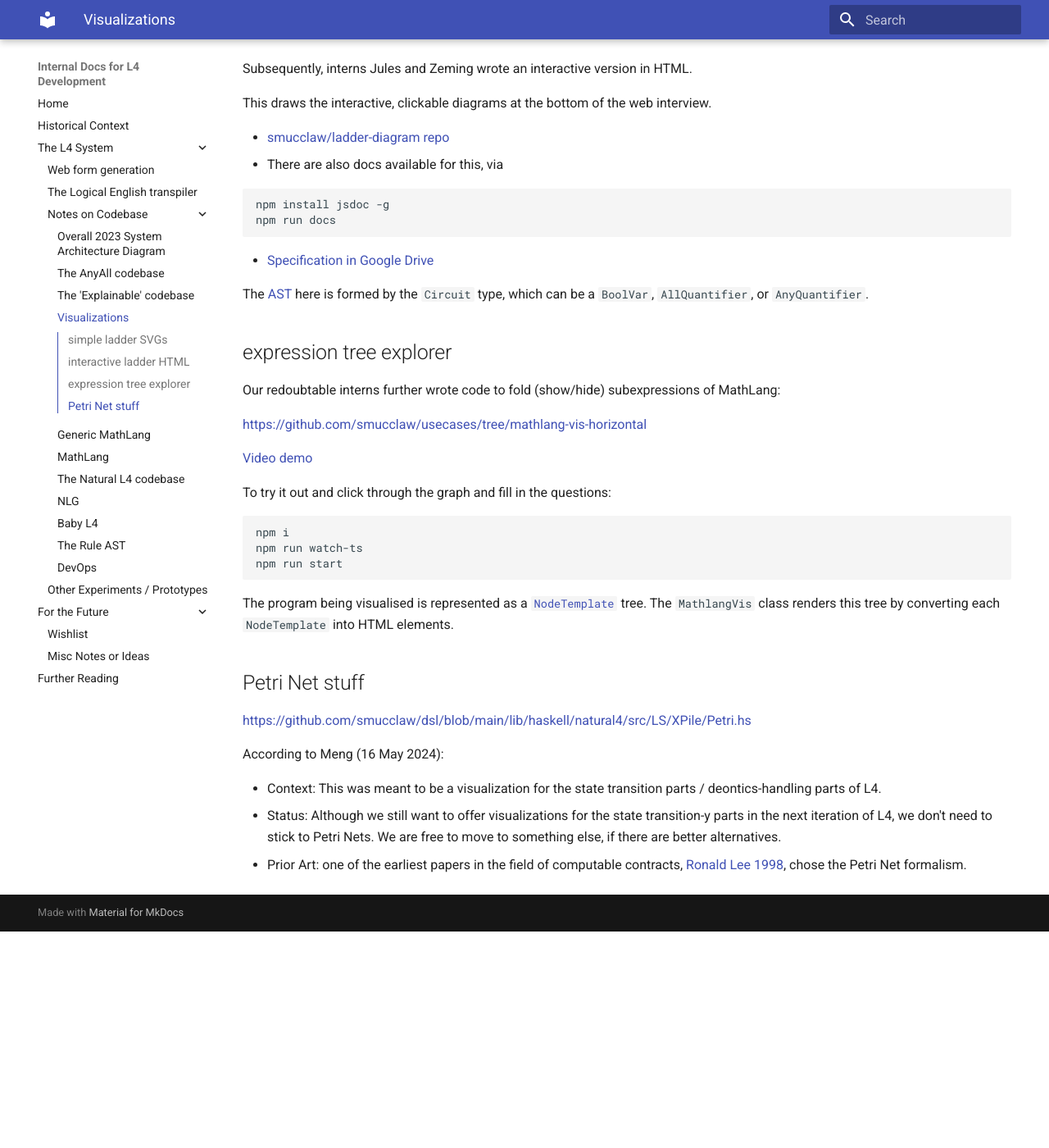
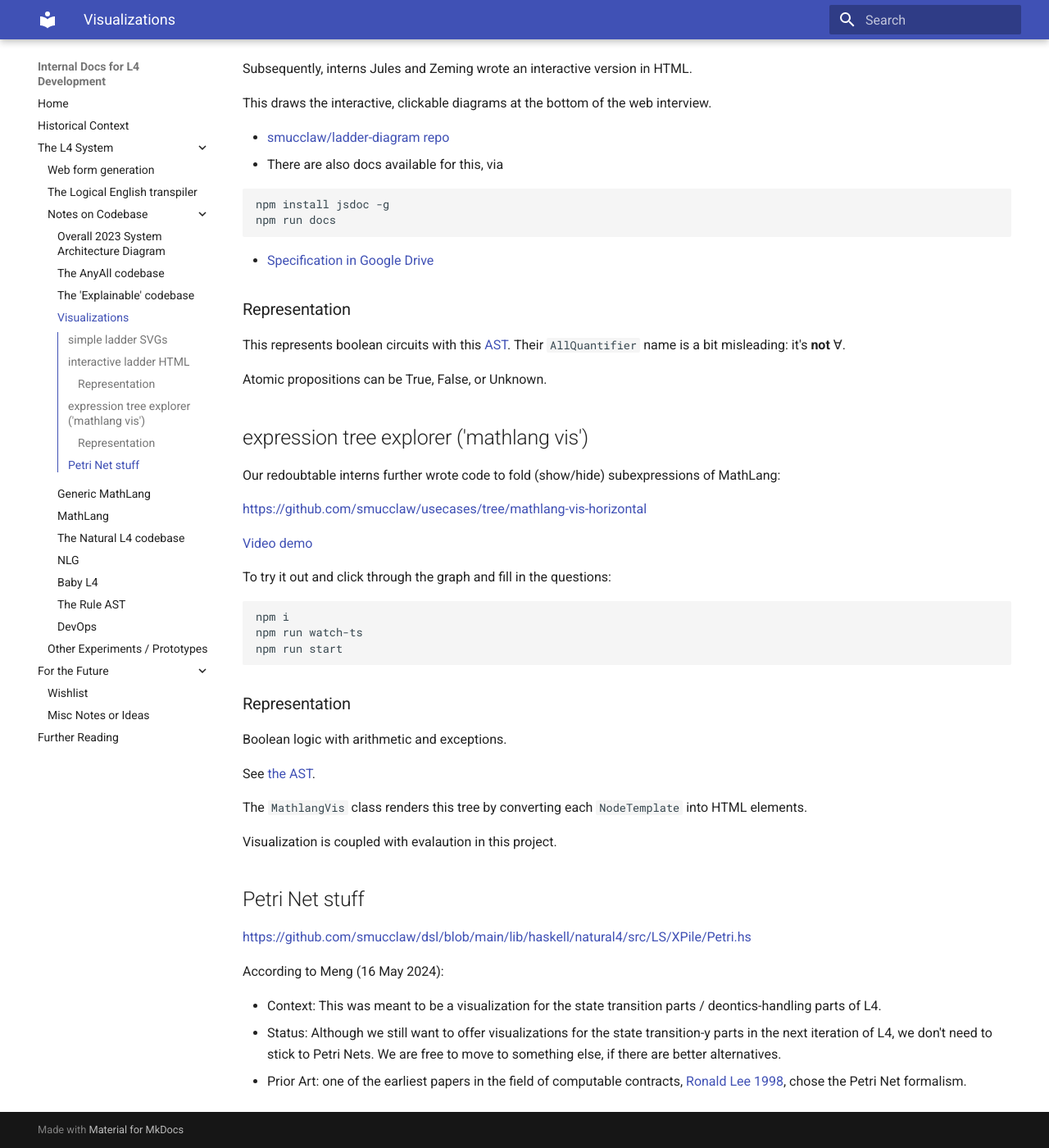
Before and after one commit to smucclaw/internal_docs, an MkDocs documentation site: the page built from docs/current_system/codebase/visualizations.md, in a window 1280 px wide and 1400 px high, scrolled down 851 px. Shown: the whole window at 82% size. Built offline with MkDocs 1.6.1 and Material for MkDocs 9.7.7, drawn with Linux system fonts in a browser that asks for light colours; before the commit the page ends 1987 px from its top, so only the background shows below that.

Commit message:
Tweak ladder diagram descriptions

````diff
--- a/docs/current_system/codebase/visualizations.md
+++ b/docs/current_system/codebase/visualizations.md
@@ -32,9 +32,13 @@ This draws the interactive, clickable diagrams at the bottom of the web intervie
 
 * [Specification in Google Drive](https://drive.google.com/drive/folders/1y7TssfA925VuyuAt8VBaNxlRTo8KyqlS?usp=sharing)
 
-The [AST](https://github.com/smucclaw/ladder-diagram/blob/main/js/Data.js) here is formed by the `Circuit` type, which can be a `BoolVar`, `AllQuantifier`, or `AnyQuantifier`.
+### Representation
 
-## expression tree explorer
+This represents boolean circuits with this [AST](https://github.com/smucclaw/ladder-diagram/blob/main/js/Data.js). Their `AllQuantifier` name is a bit misleading: it's **not** ∀.
+
+Atomic propositions can be True, False, or Unknown.
+
+## expression tree explorer ('mathlang vis')
 
 Our redoubtable interns further wrote code to fold (show/hide) subexpressions of MathLang:
 
@@ -49,8 +53,15 @@ npm i
 npm run watch-ts
 npm run start
 ```
+### Representation
 
-The program being visualised is represented as a [`NodeTemplate`](https://github.com/smucclaw/usecases/blob/mathlang-vis/mathlang-vis/ts/index.ts#L43-L47) tree. The `MathlangVis` class renders this tree by converting each `NodeTemplate` into HTML elements.
+Boolean logic with arithmetic and exceptions.
+
+See [the AST](https://github.com/smucclaw/usecases/blob/mathlang-vis/mathlang-vis/ts/index.ts).
+
+The `MathlangVis` class renders this tree by converting each `NodeTemplate` into HTML elements.
+
+Visualization is coupled with evalaution in this project.
 
 ## Petri Net stuff
 
````
